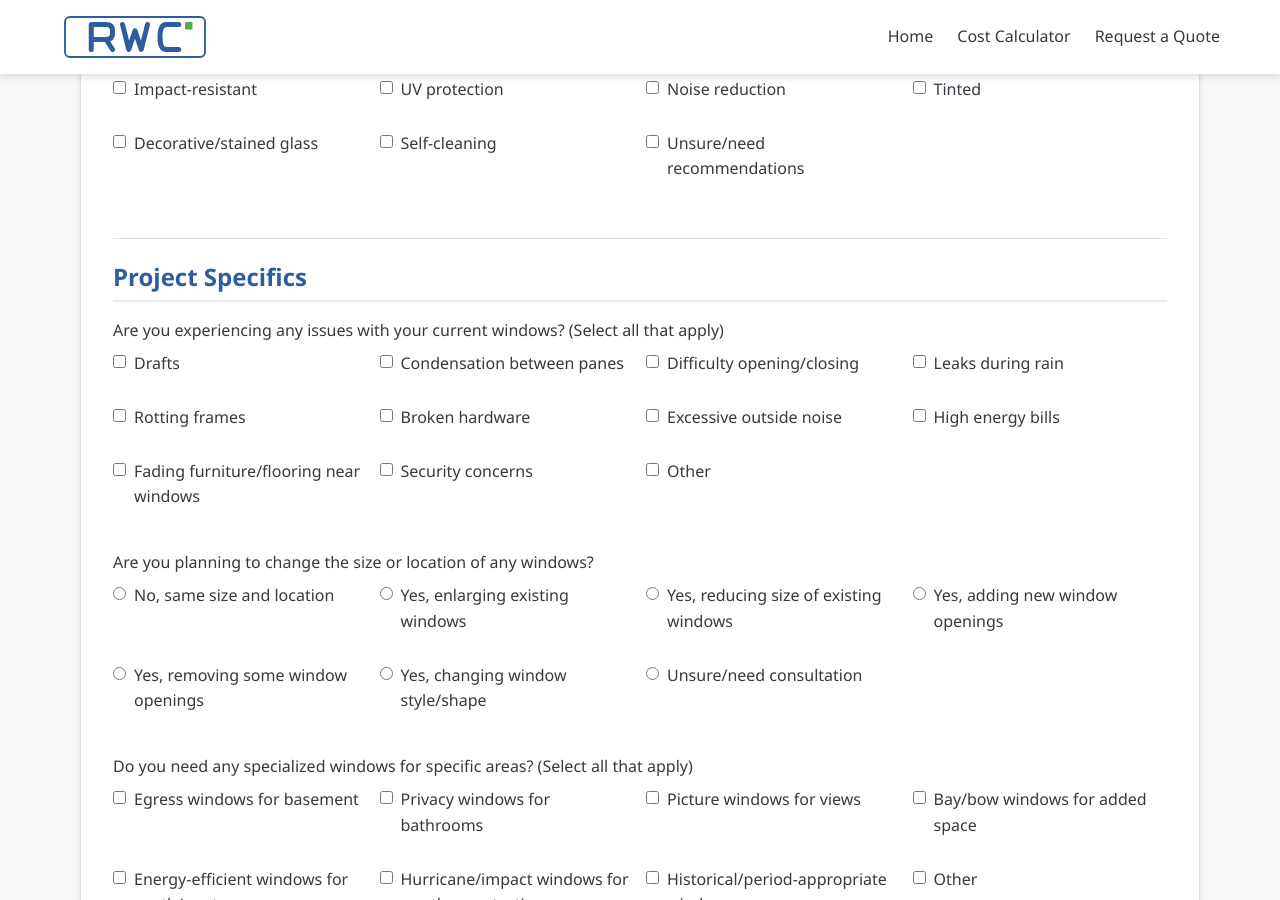
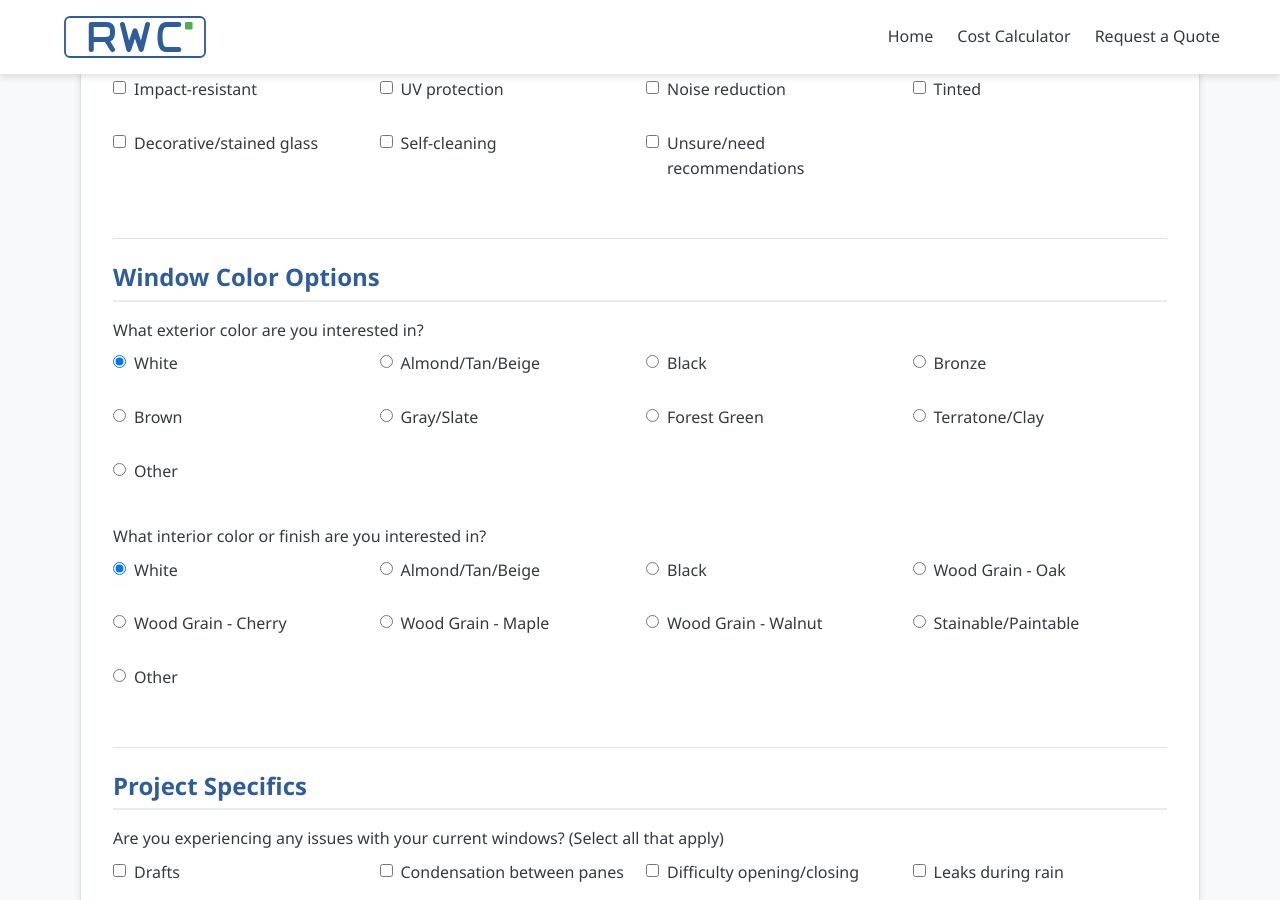
Before and after one commit to tim-amredev/replacement-window-costs, a Jekyll site: the page built from form-collection.html, in a window 1280 px wide and 900 px high, scrolled down 2002 px. Built offline with Jekyll 4.4.1, drawn with Linux system fonts in a browser that asks for light colours.

Commit message:
Update form-collection.html

```diff
--- a/form-collection.html
+++ b/form-collection.html
@@ -340,6 +340,96 @@ custom_js:
             </div>
           </div>
         </div>
+
+<div class="form-section">
+  <h3>Window Color Options</h3>
+
+  <div class="form-group">
+    <label>What exterior color are you interested in?</label>
+    <div class="radio-group">
+      <div class="radio-option">
+        <input type="radio" id="ext-white" name="exterior_color" value="White" checked>
+        <label for="ext-white">White</label>
+      </div>
+      <div class="radio-option">
+        <input type="radio" id="ext-tan" name="exterior_color" value="Almond/Tan/Beige">
+        <label for="ext-tan">Almond/Tan/Beige</label>
+      </div>
+      <div class="radio-option">
+        <input type="radio" id="ext-black" name="exterior_color" value="Black">
+        <label for="ext-black">Black</label>
+      </div>
+      <div class="radio-option">
+        <input type="radio" id="ext-bronze" name="exterior_color" value="Bronze">
+        <label for="ext-bronze">Bronze</label>
+      </div>
+      <div class="radio-option">
+        <input type="radio" id="ext-brown" name="exterior_color" value="Brown">
+        <label for="ext-brown">Brown</label>
+      </div>
+      <div class="radio-option">
+        <input type="radio" id="ext-gray" name="exterior_color" value="Gray/Slate">
+        <label for="ext-gray">Gray/Slate</label>
+      </div>
+      <div class="radio-option">
+        <input type="radio" id="ext-green" name="exterior_color" value="Forest Green">
+        <label for="ext-green">Forest Green</label>
+      </div>
+      <div class="radio-option">
+        <input type="radio" id="ext-terratone" name="exterior_color" value="Terratone/Clay">
+        <label for="ext-terratone">Terratone/Clay</label>
+      </div>
+      <div class="radio-option">
+        <input type="radio" id="ext-other" name="exterior_color" value="Other">
+        <label for="ext-other">Other</label>
+        <input type="text" id="ext-other-text" name="exterior_color_other" placeholder="Please specify" class="other-input">
+      </div>
+    </div>
+  </div>
+
+  <div class="form-group">
+    <label>What interior color or finish are you interested in?</label>
+    <div class="radio-group">
+      <div class="radio-option">
+        <input type="radio" id="int-white" name="interior_color" value="White" checked>
+        <label for="int-white">White</label>
+      </div>
+      <div class="radio-option">
+        <input type="radio" id="int-tan" name="interior_color" value="Almond/Tan/Beige">
+        <label for="int-tan">Almond/Tan/Beige</label>
+      </div>
+      <div class="radio-option">
+        <input type="radio" id="int-black" name="interior_color" value="Black">
+        <label for="int-black">Black</label>
+      </div>
+      <div class="radio-option">
+        <input type="radio" id="int-oak" name="interior_color" value="Wood Grain - Oak">
+        <label for="int-oak">Wood Grain - Oak</label>
+      </div>
+      <div class="radio-option">
+        <input type="radio" id="int-cherry" name="interior_color" value="Wood Grain - Cherry">
+        <label for="int-cherry">Wood Grain - Cherry</label>
+      </div>
+      <div class="radio-option">
+        <input type="radio" id="int-maple" name="interior_color" value="Wood Grain - Maple">
+        <label for="int-maple">Wood Grain - Maple</label>
+      </div>
+      <div class="radio-option">
+        <input type="radio" id="int-walnut" name="interior_color" value="Wood Grain - Walnut">
+        <label for="int-walnut">Wood Grain - Walnut</label>
+      </div>
+      <div class="radio-option">
+        <input type="radio" id="int-stainable" name="interior_color" value="Stainable/Paintable">
+        <label for="int-stainable">Stainable/Paintable</label>
+      </div>
+      <div class="radio-option">
+        <input type="radio" id="int-other" name="interior_color" value="Other">
+        <label for="int-other">Other</label>
+        <input type="text" id="int-other-text" name="interior_color_other" placeholder="Please specify" class="other-input">
+      </div>
+    </div>
+  </div>
+</div>
 
         <div class="form-section">
           <h3>Project Specifics</h3>
```
